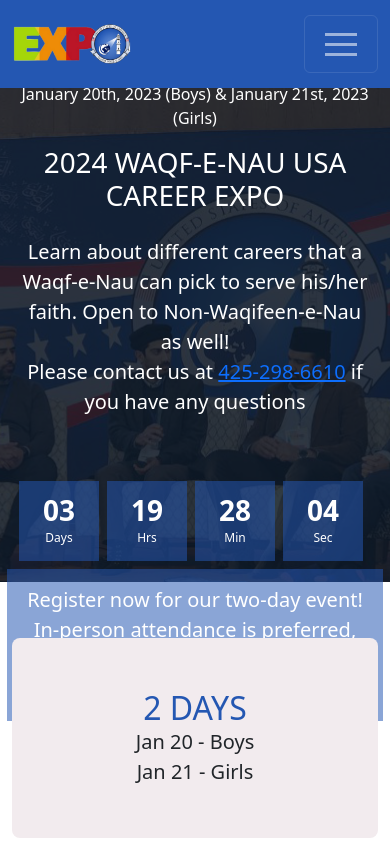
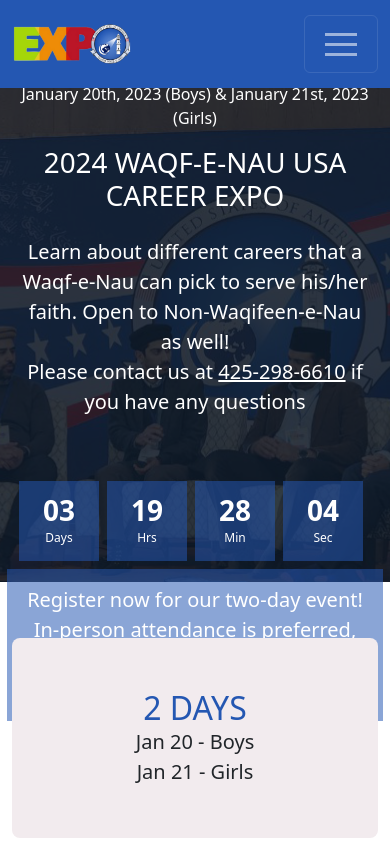
Before and after one commit to tofik-khan/wn-expo, a Next.js app: page / in a window 390 px wide. Shown: the top 844 px of the page. Built offline with nearby package versions, Linux system fonts and the light colour scheme.

Commit message:
Update phone number color

```diff
--- a/partials/homepage/hero.js
+++ b/partials/homepage/hero.js
@@ -55,8 +55,11 @@ export const Hero = () => {
             Learn about different careers that a Waqf-e-Nau can pick to serve
             his/her faith. Open to Non-Waqifeen-e-Nau as well!
             <br />
-            Please contact us at <a href="tel:425-298-6610">425-298-6610</a> if
-            you have any questions
+            Please contact us at{" "}
+            <a style={{ color: "white" }} href="tel:425-298-6610">
+              425-298-6610
+            </a>{" "}
+            if you have any questions
           </WhiteText>
           <CountdownTimer date={"Jan 20 2024 10:00:00 GMT-0500"} />
         </Col>
```
